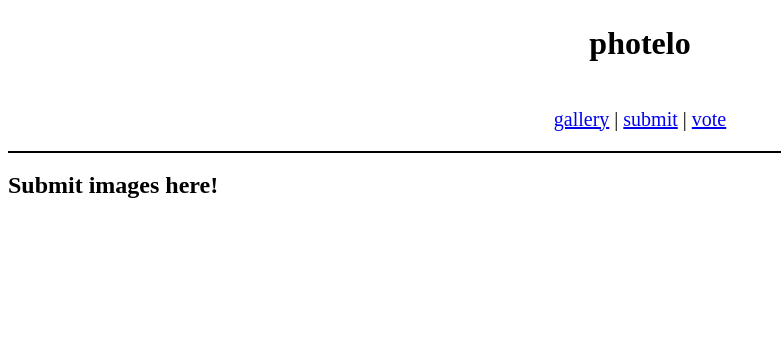
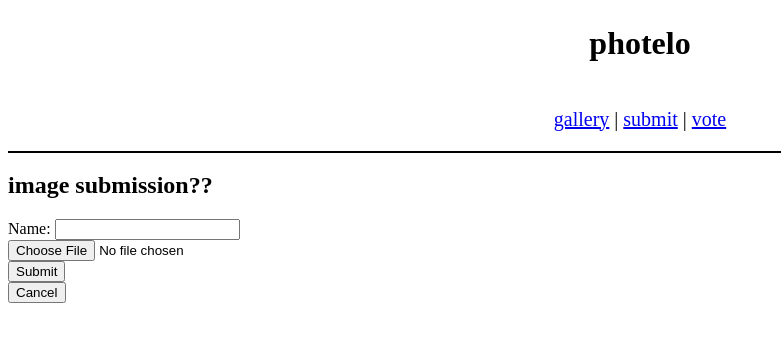
Before and after one commit to cassandra-bm/photelo-frontend, a Vue app: page /submission in a window 1280 px wide. Shown: the top 342 px of the page, without its empty margins (0-781 px from the left). Built offline with nearby package versions, Linux system fonts and the light colour scheme.

Commit message:
Begin upload form implementation:

```diff
--- a/src/views/GalleryView.vue
+++ b/src/views/GalleryView.vue
@@ -3,9 +3,11 @@
     <br />
     <ul>
       <li v-for="metadata in image_metadata">
-        <img :src="metadata.url" />
-        <!-- <p v-if="show_metadata">{{  metadata }}</p> -->
+        <img :src="get_image_url(metadata.image_id)" />
+        <!-- <p>{{ metadata }}</p>
+        <p>{{ get_image_url(metadata.image_id) }}</p> -->
       </li>
+      <!-- <p v-if="show_metadata">{{  metadata }}</p> -->
       <li />
     </ul>
     <br />
@@ -25,18 +27,22 @@ export default {
   },
   methods: {
     get_all_image_urls() {
-      const path = "http://localhost:5000/images";
+      const path = "http://localhost:5000/images/gallery";
       axios
         .get(path)
         .then((res) => {
           // console.log(res);
           this.image_metadata = res.data;
-          // console.log(this.image_metadata)
+          console.log(this.image_metadata);
         })
         .catch((error) => {
           console.error(error);
         });
       // this.image_ = []
+    },
+    get_image_url(image_id) {
+      const path_base = "http://localhost:5000/image_library/";
+      return path_base + image_id;
     },
   },
   created() {
@@ -46,22 +52,6 @@ export default {
 </script>
 
 <style>
-/* @media (min-width: 1024px) {
-  .about {
-    min-height: 100vh;
-    display: flex;
-    align-items: center;
-  }
-} */
-
-/* #grid-container{
-  display: flex;
-  flex-flow: row wrap;
-
-  align-content: flex-start;
-  gap: 20px;
- } */
-
 ul {
   margin: 0 0 0 0;
   padding: 0;
@@ -72,37 +62,7 @@ ul {
 }
 
 li {
-  /* height: 40vh; */
-  flex-grow: 1;
-}
-
-img {
-  max-height: 100%;
-  min-width: 100%;
-  object-fit: cover;
-  vertical-align: bottom;
-}
-
-li:last-child {
-  flex-grow: 10;
-}
-
-br {
-  width: 100%;
-  border: 1px solid black;
-}
-
-ul {
-  margin: 0 0 0 0;
-  padding: 0;
-  list-style-type: none;
-
-  display: flex;
-  flex-wrap: wrap;
-}
-
-li {
-  /* height: 40vh; */
+  height: 40vh;
   flex-grow: 1;
 }
 
--- a/src/views/SubmissionView.vue
+++ b/src/views/SubmissionView.vue
@@ -1,5 +1,81 @@
 <template>
-    <h2>
-        Submit images here!
-    </h2>
+  <h2>image submission??</h2>
+  <div>
+    <form @submit.prevent="onSubmit">
+      <div>
+        <label for="addImageName">Name: </label>
+        <input type="text" id="addImageName" v-model="addImageForm.name" />
+      </div>
+      <div>
+        <label for="addImage"></label>
+        <input
+          type="file"
+          id="addImage"
+          v-on:change="
+            (data) => {
+              console.log(data);
+              ImageForm.data = data;
+            }
+          "
+        />
+      </div>
+    </form>
+    <div>
+      <button @click="handleAddSubmit">Submit</button>
+      <!-- <button>Cancel</button> -->
+    </div>
+    <button @click="handleAddReset">Cancel</button>
+  </div>
 </template>
+
+<script>
+import axios from "axios";
+
+export default {
+  name: "SubmissionView",
+
+  data() {
+    return {
+      addImageForm: {
+        data: null,
+        name: "",
+      },
+
+      // show_metadata: false,
+    };
+  },
+  methods: {
+    addImage(payload) {
+      const path = "http://localhost:5000/images";
+      axios
+        .post(path, payload)
+        .then(() => {
+          // this.getBooks();
+          //should actually just do nothing tbh
+          //todo: NOT REALLY, it should display success or failure to the user
+          //responsive input is important
+          //refresh page and send to gallery or user profile (if it exists yet)
+        })
+        .catch((error) => {
+          console.log(error);
+          // this.getBooks();
+        });
+    },
+    handleAddReset() {
+      this.initForm();
+    },
+    handleAddSubmit() {
+      const payload = {
+        data: this.addImageForm.data,
+        name: this.addImageForm.name,
+      };
+      this.addImage(payload);
+    },
+    initForm() {
+      this.addImageForm.name = "";
+      this.addImageForm.data = null;
+    },
+  },
+  created() {},
+};
+</script>
```
